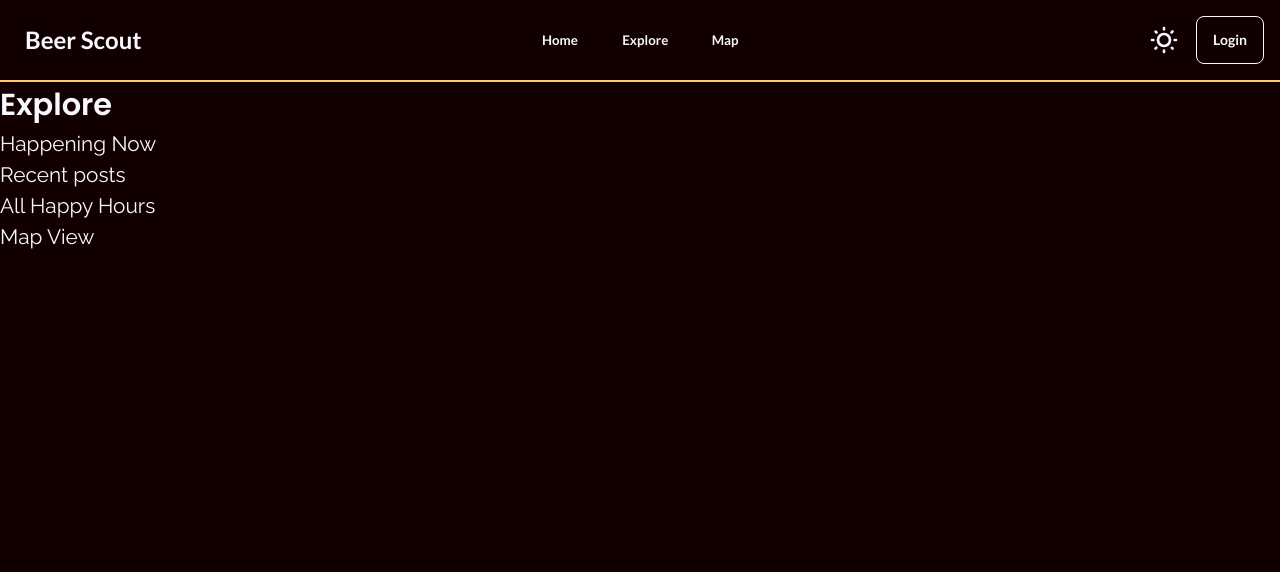
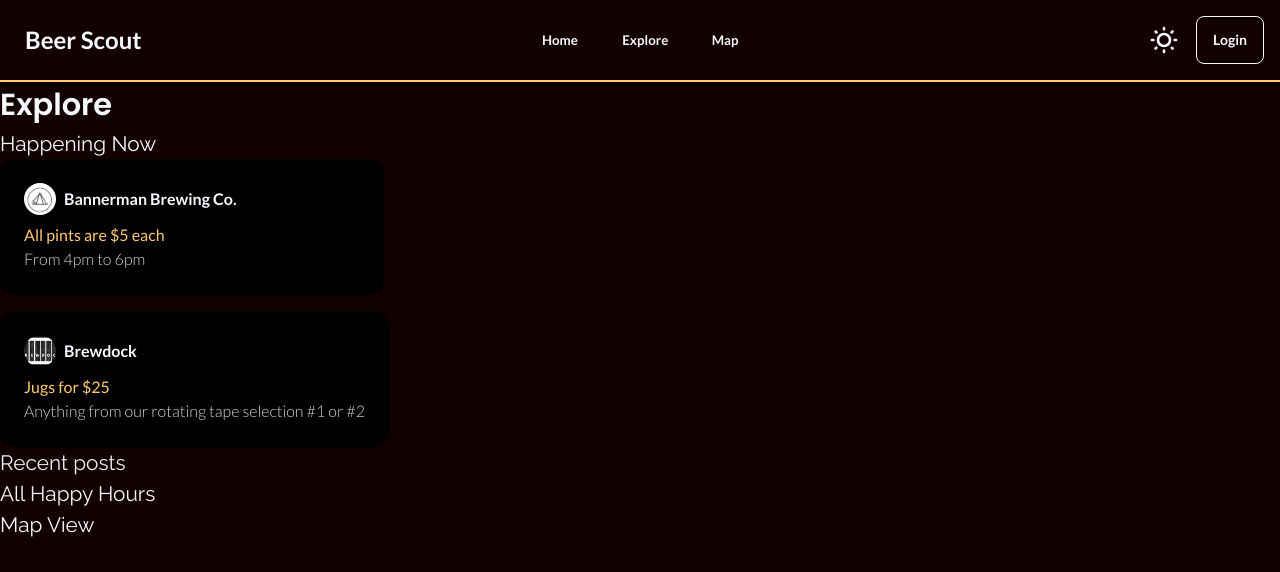
Before and after one commit to beer-scout-project/beer-scout, a React (Vite) app: page /explore in a window 1280 px wide. Shown: the top 572 px of the page. Built offline with nearby package versions, Linux system fonts and the light colour scheme.

Commit message:
Add beverage posts to explore page
Add test beverage info posts to the explore page.
Add temporary images for location avatar.

```diff
--- a/src/pages/explore.jsx
+++ b/src/pages/explore.jsx
@@ -1,4 +1,4 @@
-import React from "react";
+import BeverageInfoPost from "../components/BeverageInfoPost";
 
 export default function Explore() {
   return (
@@ -8,6 +8,20 @@ export default function Explore() {
       </div>
       <div>
         <h6>Happening Now</h6>
+        <div className="flex flex-col gap-4">
+          <BeverageInfoPost
+            locationImage="/public/temp-images/bannerman-logo.jpg"
+            locationName="Bannerman Brewing Co."
+            beverageInfo="All pints are $5 each"
+            additionalInfo="From 4pm to 6pm"
+          />
+          <BeverageInfoPost
+            locationImage="/public/temp-images/brewdock-logo.png"
+            locationName="Brewdock"
+            beverageInfo="Jugs for $25"
+            additionalInfo="Anything from our rotating tape selection #1 or #2"
+          />
+        </div>
       </div>
       <div>
         <h6>Recent posts</h6>
```
Also changed, not shown: public/temp-images/bannerman-logo.jpg (added), public/temp-images/brewdock-logo.png (added).
